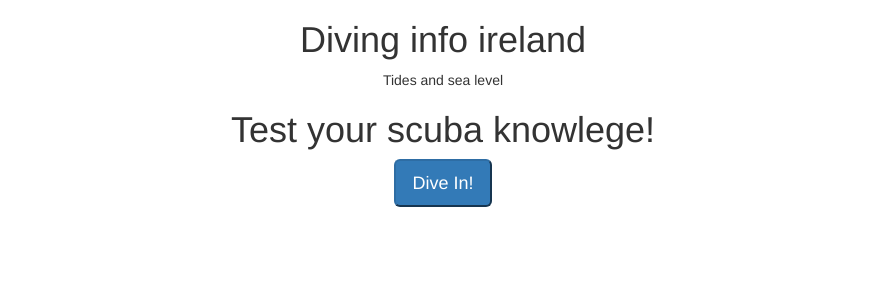
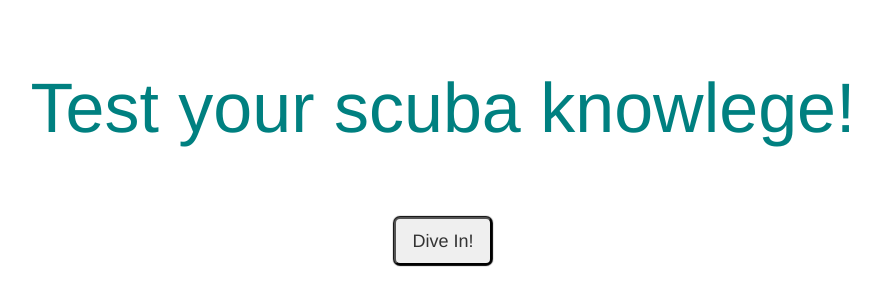
Before and after one commit to lisa-butler/Dive-Quiz, a plain HTML site: page index.html in a window 1280 px wide. Shown: the whole page, without its empty margins (197-1078 px from the left). Drawn offline with nearby package versions, Linux system fonts and the light colour scheme.

Commit message:
First addition of styles

```diff
--- a/assets/style.css
+++ b/assets/style.css
@@ -0,0 +1,10 @@
+#heading {
+    color: teal;
+    font-size: 500%;
+    margin-top: 1em;
+    margin-bottom: 1em;
+}
+
+#dive-in-btn {
+    box-shadow: 0px 0px 1px 1px rgb(0,0,0);
+}
--- a/index.html
+++ b/index.html
@@ -12,13 +12,15 @@
 </head>
 <body>
     <div class="container" id ="quiz-container">
+<!--
     <div   class="text-center">
         <h1>Diving info ireland</h1>
         <p>Tides and sea level</p>
     </div>
+-->
     <div class="quiz-container text-center">
-        <h1>Test your scuba knowlege!</h1>
-        <button class="btn-primary btn-lg" id="dive-in-btn" onclick="startQuiz()">Dive In!</button>
+        <h1 id="heading">Test your scuba knowlege!</h1>
+        <button class="btn-secondary btn-lg" id="dive-in-btn" onclick="startQuiz()">Dive In!</button>
     </div>
     </div>
 
```
